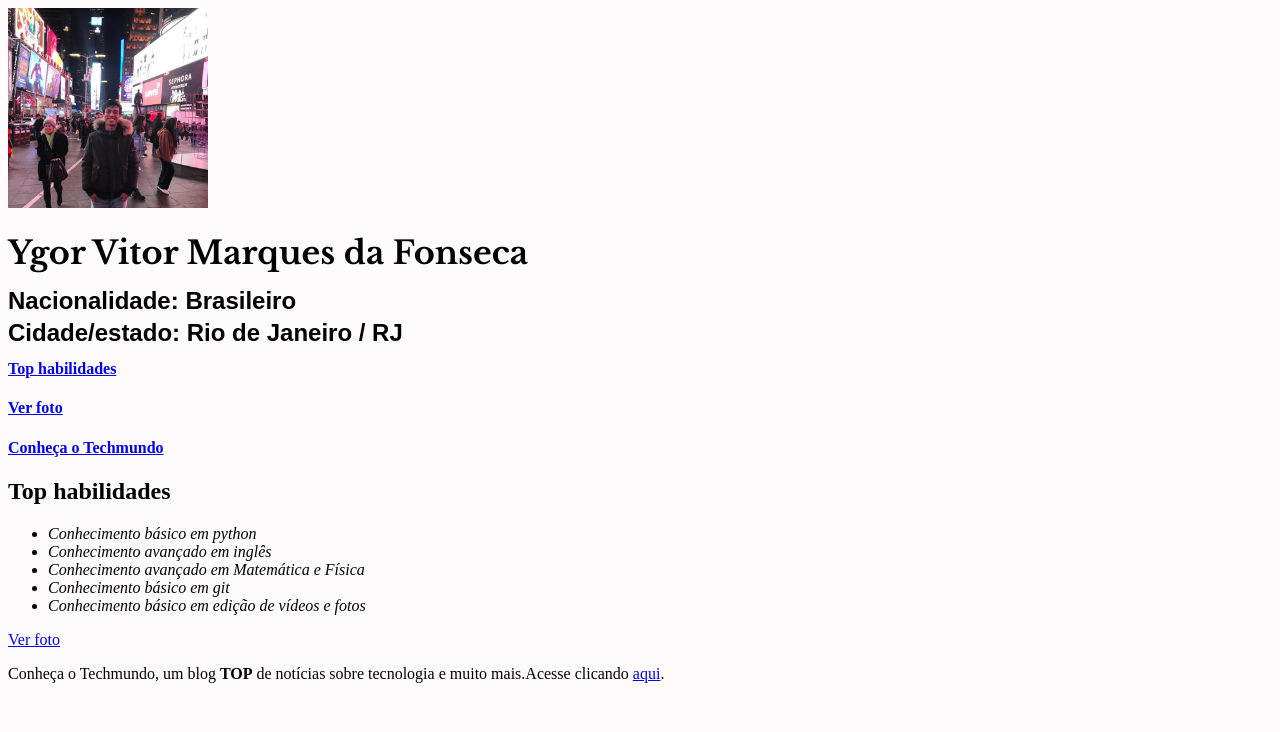
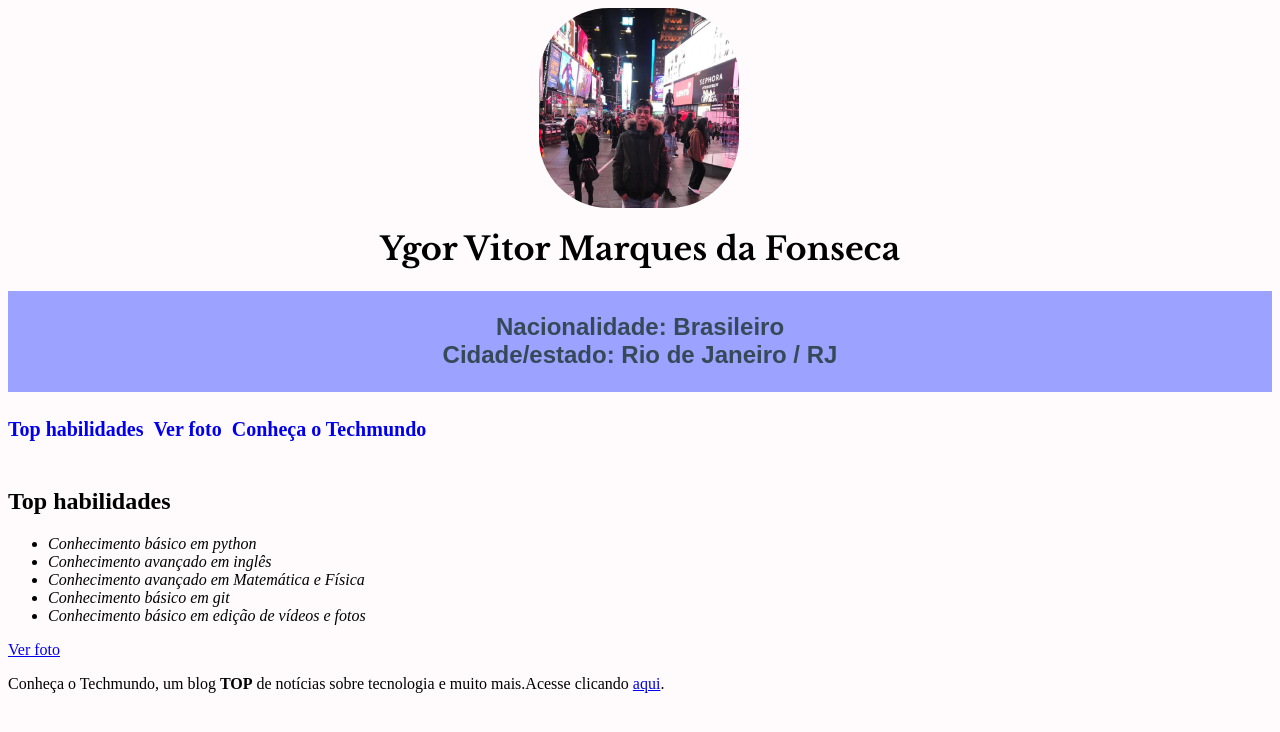
Before and after one commit to ygorvmdf/ygorvmdf.github.io, a plain HTML site: page index.html in a window 1280 px wide. Drawn offline with nearby package versions, Linux system fonts and the light colour scheme.

Commit message:
Align description and the photo at the center and changing its styles

```diff
--- a/index.html
+++ b/index.html
@@ -7,15 +7,35 @@
         <style>
             .name {
                 font-family: "Libre Baskerville", sans-serif;
+                text-align: center;
             }
 
             .description {
                 font-family: "IMB Plex Sans", sans-serif;
                 line-height: 50%;
+                text-align:center;
+                color: #364958;
+                background-color: #9ba2ff;
+                padding: 1%;
             }
 
             body {
                 background-color: #FFFBFC;
+            }
+            .photo {
+                border-radius: 35%;
+                display: flex;
+                margin-left: 42%;
+            }
+
+            .internal-links{
+                display: flex;
+                font-size: 20px;
+            }
+
+            .internal-links h4 a {
+                margin-right: 10px;
+                text-decoration: none;
             }
 
         </style>
@@ -23,11 +43,15 @@
 	<body>
         <img class="photo" src="/ygor-manhattan.jpeg" alt="Foto Ygor em Manhattan" width="200">
         <h1 class="name">Ygor Vitor Marques da Fonseca</h1>
-        <h2 class="description">Nacionalidade: Brasileiro</h2>
-        <h2 class="description">Cidade/estado: Rio de Janeiro / RJ</h2>
-        <h4><a href="#habilidades">Top habilidades</a></h4>
-        <h4><a href="#foto">Ver foto</a></h4>
-        <h4><a href="#techmundo">Conheça o Techmundo</a></h4>
+        <div class="description">
+            <h2>Nacionalidade: Brasileiro</h2>
+            <h2>Cidade/estado: Rio de Janeiro / RJ</h2>
+        </div>
+        <div class="internal-links">
+            <h4><a href="#habilidades">Top habilidades</a></h4>
+            <h4><a href="#foto">Ver foto</a></h4>
+            <h4><a href="#techmundo">Conheça o Techmundo</a></h4>
+        </div>
         <h2 id="habilidades">Top habilidades</h2>
         <ul>
             <li><em>Conhecimento básico em python</em></li>
```
